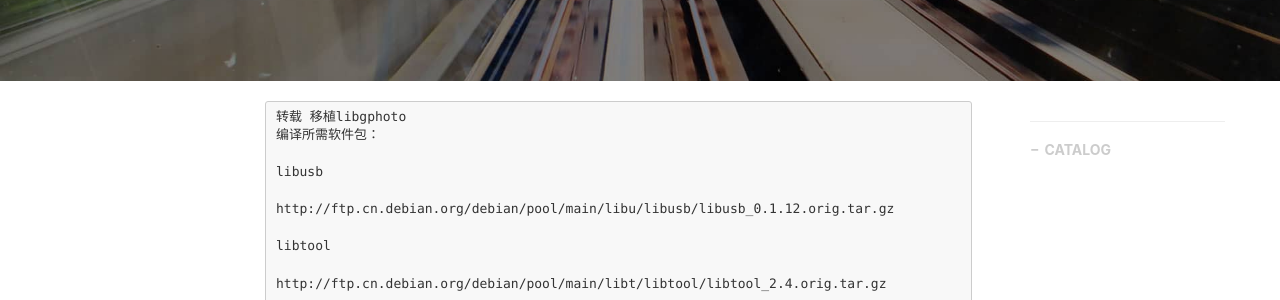
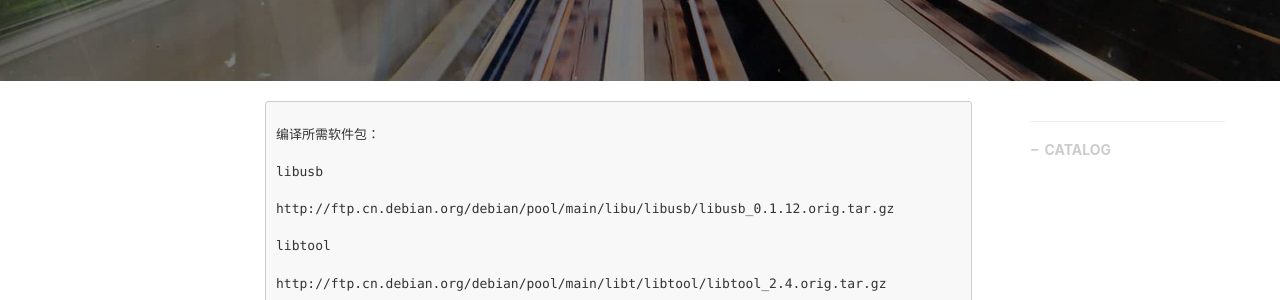
Before and after one commit to gary-robotics/dlward, a Jekyll site: the page built from _posts/2019-01-25-gphoto-2019.markdown, in a window 1280 px wide and 1400 px high, scrolled down 291 px. Shown: the part 151-451 px from the top of the window. Built offline with Jekyll 4.4.1, drawn with Linux system fonts in a browser that asks for light colours; nearby versions of some CDN libraries; comment, search, counter and statistics services are not loaded; some of the changed text lies outside the part shown.

Commit message:
Update 2019-01-25-gphoto-2019.markdown

````diff
--- a/_posts/2019-01-25-gphoto-2019.markdown
+++ b/_posts/2019-01-25-gphoto-2019.markdown
@@ -10,7 +10,7 @@ tags:                               #标签
     - GPHOTO2
 ---
 ```
-转载 移植libgphoto
+
 编译所需软件包：
 
 libusb
````
